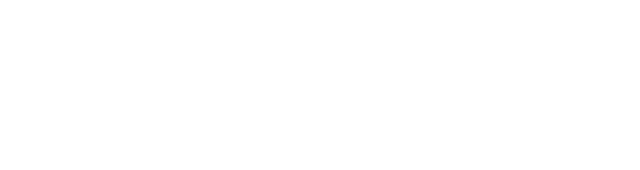
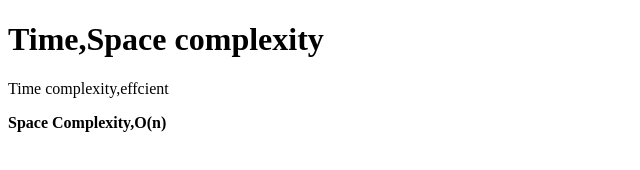
Before and after one commit to acciojob/time-and-space-complexity-mdahmed4875, a website: page main.html in a window 1280 px wide. Shown: the whole page, without its empty margins (0-640 px from the left). Drawn offline with Linux system fonts and the light colour scheme.

Commit message:
created a submission

```diff
--- a/main.html
+++ b/main.html
@@ -8,6 +8,9 @@
 
 <body>
 	<!-- the entire body must be written by student -->
+	<h1>Time,Space complexity</h1>
+	<p>Time complexity,effcient</p>
+	<p><b>Space Complexity,O(n)</b></p>
     <script type="text/javascript" src="./script.js">
 </script>
 
```
